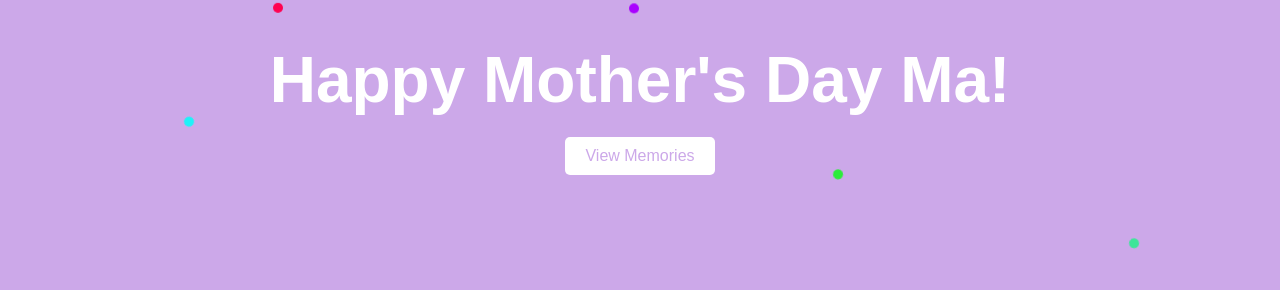
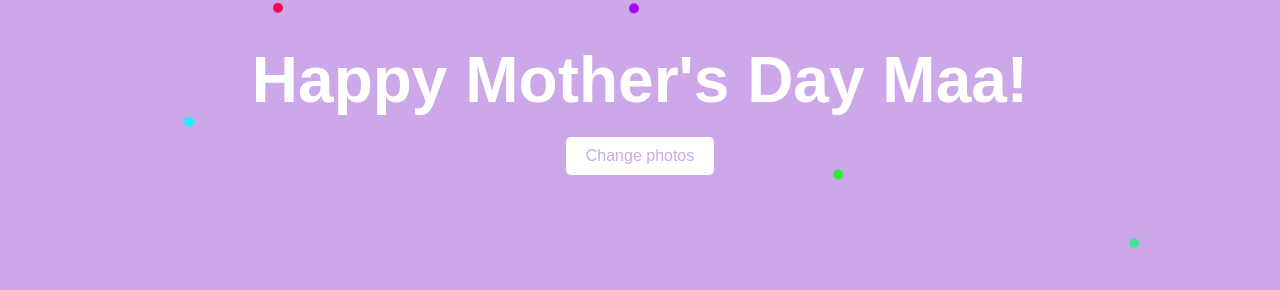
Before and after one commit to AkankshRakesh/Mom, a plain HTML site: page index.html in a window 1280 px wide. Shown: the top 290 px of the page. Drawn offline with nearby package versions, Linux system fonts and the light colour scheme.

Commit message:
Update index.html

```diff
--- a/index.html
+++ b/index.html
@@ -9,8 +9,8 @@
 </head>
 <body>
     <div class="container">
-        <h1 class="title">Happy Mother's Day Ma!</h1>
-        <button id="nextBtn">View Memories</button>
+        <h1 class="title">Happy Mother's Day Maa!</h1>
+        <button id="nextBtn">Change photos</button>
         <!-- <div id="carouselContainer" class="carousel-container">
             <img src="https://github.com/AkankshRakesh/Mom/blob/main/WhatsApp%20Image%202024-04-22%20at%2012.58.01%20PM.jpeg?raw=true" alt="Image 8">
             <img src="https://github.com/AkankshRakesh/Mom/blob/main/WhatsApp%20Image%202024-04-22%20at%201.09.33%20PM.jpeg?raw=true" alt="Image 1">
```
